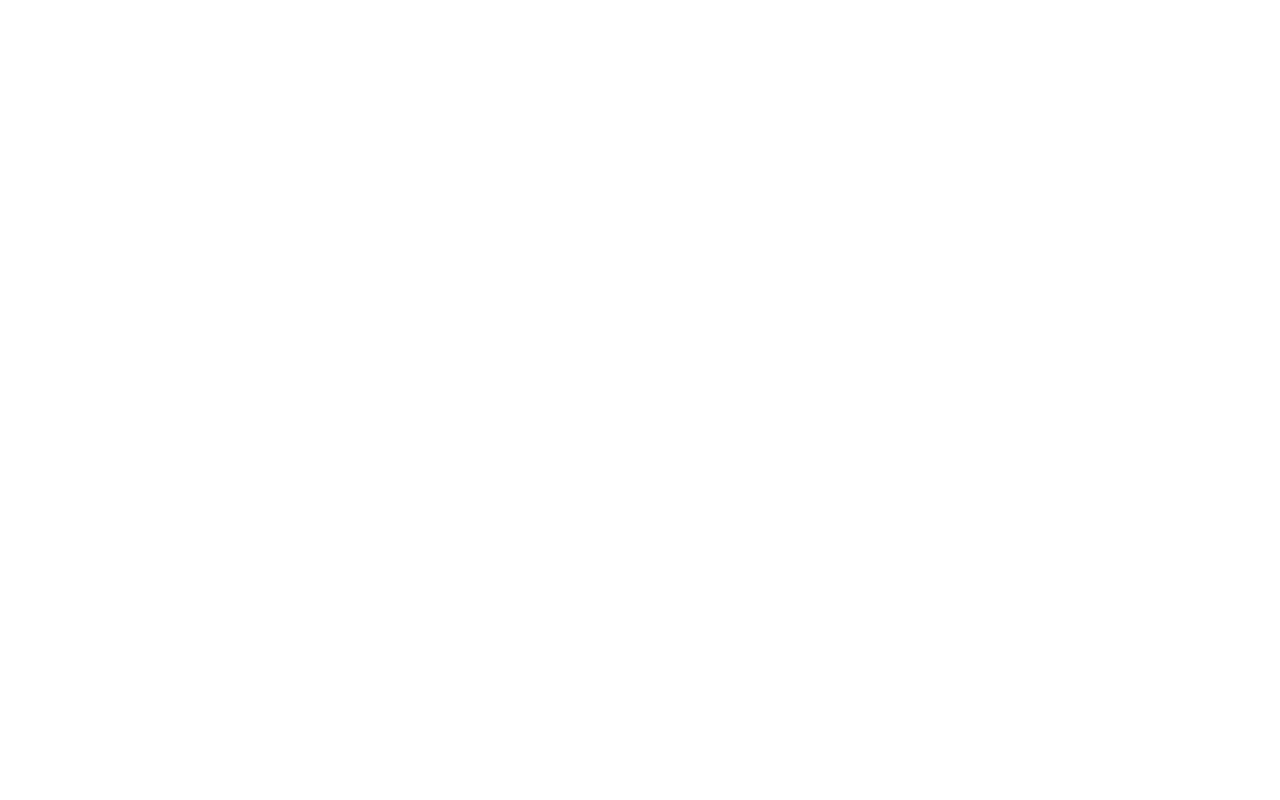
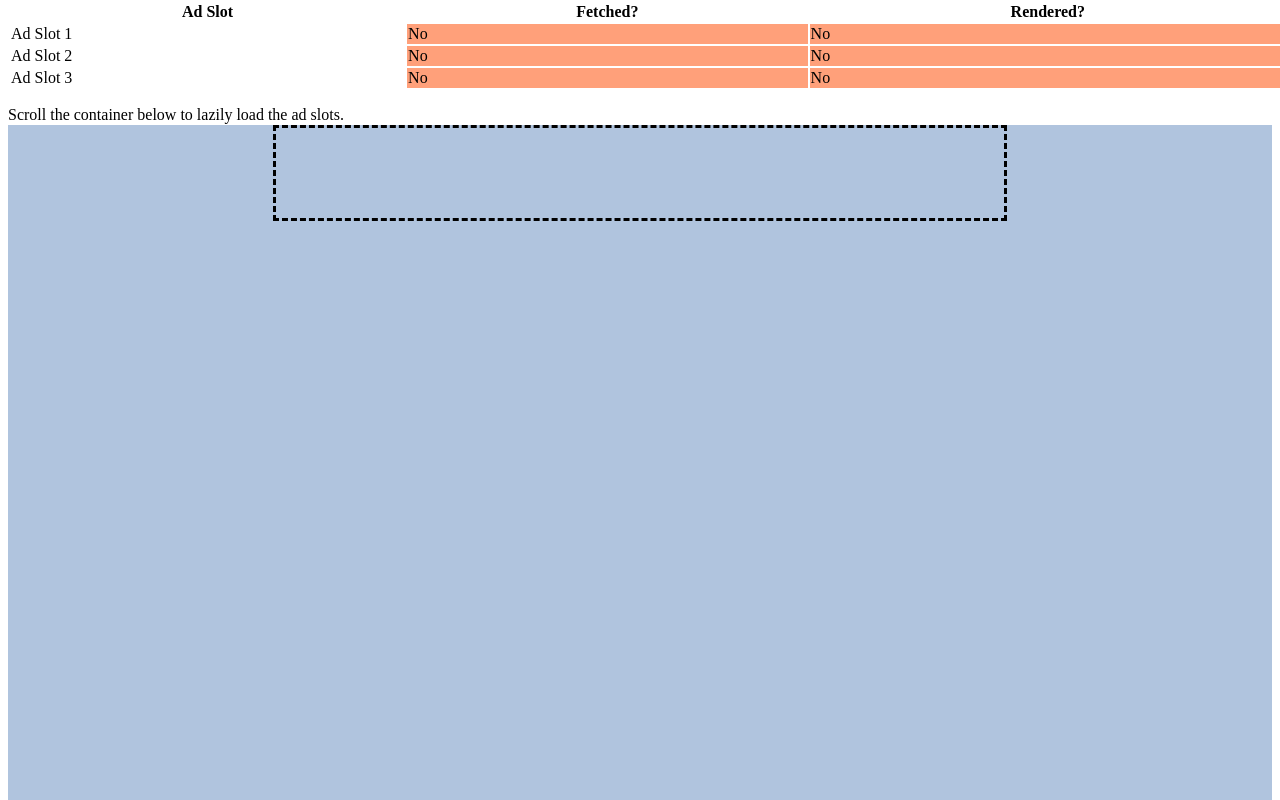
Before and after one commit to googleads/google-publisher-tag-samples, a plain HTML site: page advanced/lazy-loading/demo.html in a window 1280 px wide. Shown: the top 800 px of the page. Drawn offline with Linux system fonts and the light colour scheme.

Commit message:
Overhaul lazy loading sample
Visualize fetch and render events to make it easier for users to tell that the sample is working as intended.

PiperOrigin-RevId: 342764945

```diff
--- a/advanced/lazy-loading/demo.html
+++ b/advanced/lazy-loading/demo.html
@@ -34,8 +34,8 @@
           .setTargeting('test', 'lazyload')
           .addService(googletag.pubads());
 
-        // Some examples of ways to enable below. Normally, only one of these
-        // methods should be used.
+        // Some examples of ways to enable lazy loading below.
+        // Normally, only one of these methods should be used.
 
         // A) Enable with defaults.
         googletag.pubads().enableLazyLoad();
@@ -55,9 +55,62 @@
           mobileScaling: 2.0
         });
 
+        // Register event handlers to observe lazy loading behavior.
+        googletag.pubads().addEventListener('slotRequested', function(event) {
+          updateSlotStatus(event.slot.getSlotElementId(), 'fetched');
+        });
+
+        googletag.pubads().addEventListener('slotOnload', function(event) {
+          updateSlotStatus(event.slot.getSlotElementId(), 'rendered');
+        });
+
         googletag.enableServices();
       });
+
+      function updateSlotStatus(slotId, state) {
+        var elem = document.getElementById(slotId + '-' + state);
+        elem.className = 'activated';
+        elem.innerText = 'Yes';
+      }
     </script>
+    <style>
+      div.ad-slot {
+        border-style: dashed;
+        display: block;
+        margin: auto;
+      }
+
+      div.main-content {
+        background-color: lightsteelblue;
+        margin-top: 125px;
+        overflow: hidden;
+        width: 100%;
+      }
+
+      div.status-panel {
+        background: white;
+        height: 125px;
+        position: fixed;
+        top: 0;
+        width: 100%;
+      }
+
+      table {
+        width: 100%;
+      }
+
+      table th {
+        text-align: center;
+      }
+
+      table td:not(.slot-name) {
+        background-color: lightsalmon;
+      }
+
+      table td.activated {
+        background-color: lightgreen;
+      }
+    </style>
   </head>
   <body>
 
@@ -68,7 +121,8 @@
        3. Slot 3 will not be fetched or rendered on mobile or desktop.
     -->
 
-    <div id="div-1">
+    <div class="main-content">
+      <div id="div-1" class="ad-slot" style="height: 90px; width: 728px;">
         <script>
           googletag.cmd.push(function() { googletag.display('div-1'); });
         </script>
@@ -76,7 +130,8 @@
 
       <!-- 3 viewport tall div to place next slot 3 viewports away. -->
       <div style="height:300vh"></div>
-    <div id="div-2">
+
+      <div id="div-2" class="ad-slot" style="height: 90px; width: 728px;">
         <script>
           googletag.cmd.push(function() { googletag.display('div-2'); });
         </script>
@@ -84,10 +139,40 @@
 
       <!-- 9 viewport tall div to place next slot 12 viewports away. -->
       <div style="height:900vh"></div>
-    <div id="div-3">
+
+      <div id="div-3" class="ad-slot" style="height: 90px; width: 728px;">
         <script>
           googletag.cmd.push(function() { googletag.display('div-3'); });
         </script>
       </div>
+    </div>
+
+    <div class="status-panel">
+      <table>
+        <tr>
+          <th>Ad Slot</th>
+          <th>Fetched?</th>
+          <th>Rendered?</th>
+        </tr>
+        <tr>
+          <td class="slot-name">Ad Slot 1</td>
+          <td id="div-1-fetched">No</td>
+          <td id="div-1-rendered">No</td>
+        </tr>
+        <tr>
+          <td class="slot-name">Ad Slot 2</td>
+          <td id="div-2-fetched">No</td>
+          <td id="div-2-rendered">No</td>
+        </tr>
+        <tr>
+          <td class="slot-name">Ad Slot 3</td>
+          <td id="div-3-fetched">No</td>
+          <td id="div-3-rendered">No</td>
+        </tr>
+      </table>
+      <p>
+        Scroll the container below to lazily load the ad slots.
+      </p>
+    </div>
   </body>
 </html>
```
Lines whose indentation alone changed are shown as unchanged.
